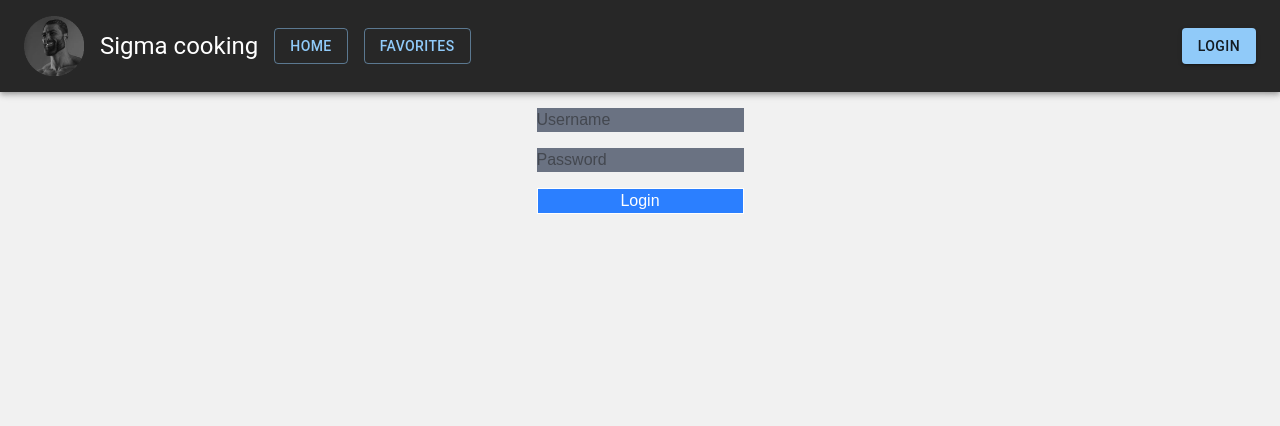
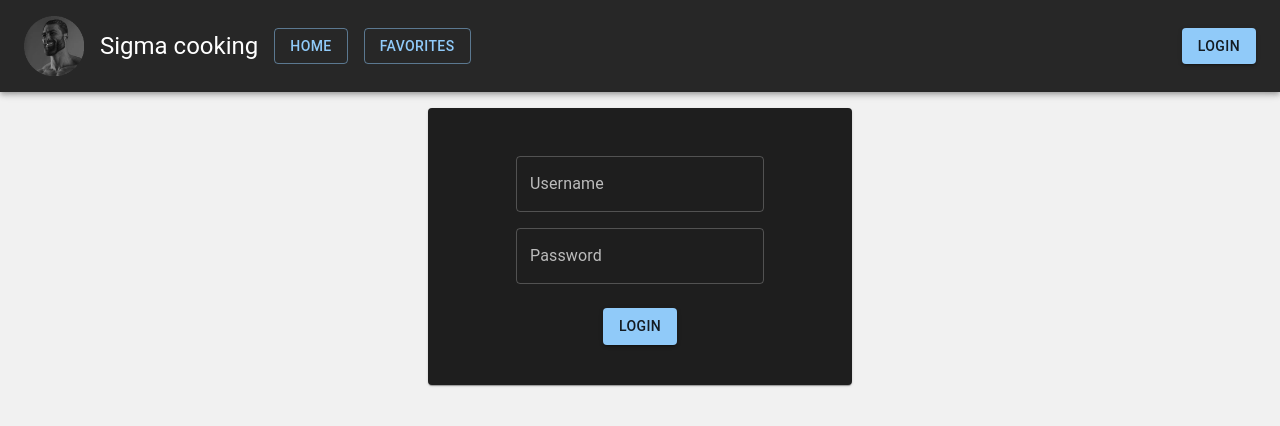
Before and after one commit to tibo-mllr/TP-archi-web, a Next.js app: page /login in a window 1280 px wide. Shown: the top 426 px of the page. Built offline with nearby package versions, Linux system fonts and the light colour scheme; no server answers; what @mui/material-nextjs would draw is missing.

Commit message:
feat: MUI Styling for login page

```diff
--- a/src/app/login/page.tsx
+++ b/src/app/login/page.tsx
@@ -1,5 +1,15 @@
 "use client";
 
+import {
+  Button,
+  Card,
+  CardActions,
+  CardContent,
+  FormControl,
+  FormGroup,
+  Input,
+  TextField,
+} from "@mui/material";
 import { AxiosError } from "axios";
 import { FormEvent, ReactElement } from "react";
 
@@ -35,33 +45,23 @@
   }
 
   return (
-    <>
-      <div className="flex flex-col gap-4">
-        <form
-          className="flex flex-col gap-4 self-center"
-          style={{ maxWidth: "50%" }}
-          onSubmit={onSubmit}
-        >
-          <input
-            name="username"
-            type="text"
-            placeholder="Username"
-            className="bg-gray-500 border-black-700"
-          />
-          <input
-            name="password"
-            type="password"
-            placeholder="Password"
-            className="bg-gray-500 border-black-700"
-          />
-          <button
-            type="submit"
-            className="bg-blue-500 text-white border border-white-700"
-          >
+    <Card className="flex w-fit m-auto px-15 py-5">
+      <form
+        className="flex flex-col justify-center items-center p-3"
+        onSubmit={onSubmit}
+      >
+        <CardContent>
+          <FormGroup sx={{ gap: 2 }}>
+            <TextField label="Username" name="username" type="text" />
+            <TextField label="Password" name="password" type="password" />
+          </FormGroup>
+        </CardContent>
+        <CardActions>
+          <Button type="submit" variant="contained">
             Login
-          </button>
-        </form>
-      </div>
-    </>
+          </Button>
+        </CardActions>
+      </form>
+    </Card>
   );
 }
```
